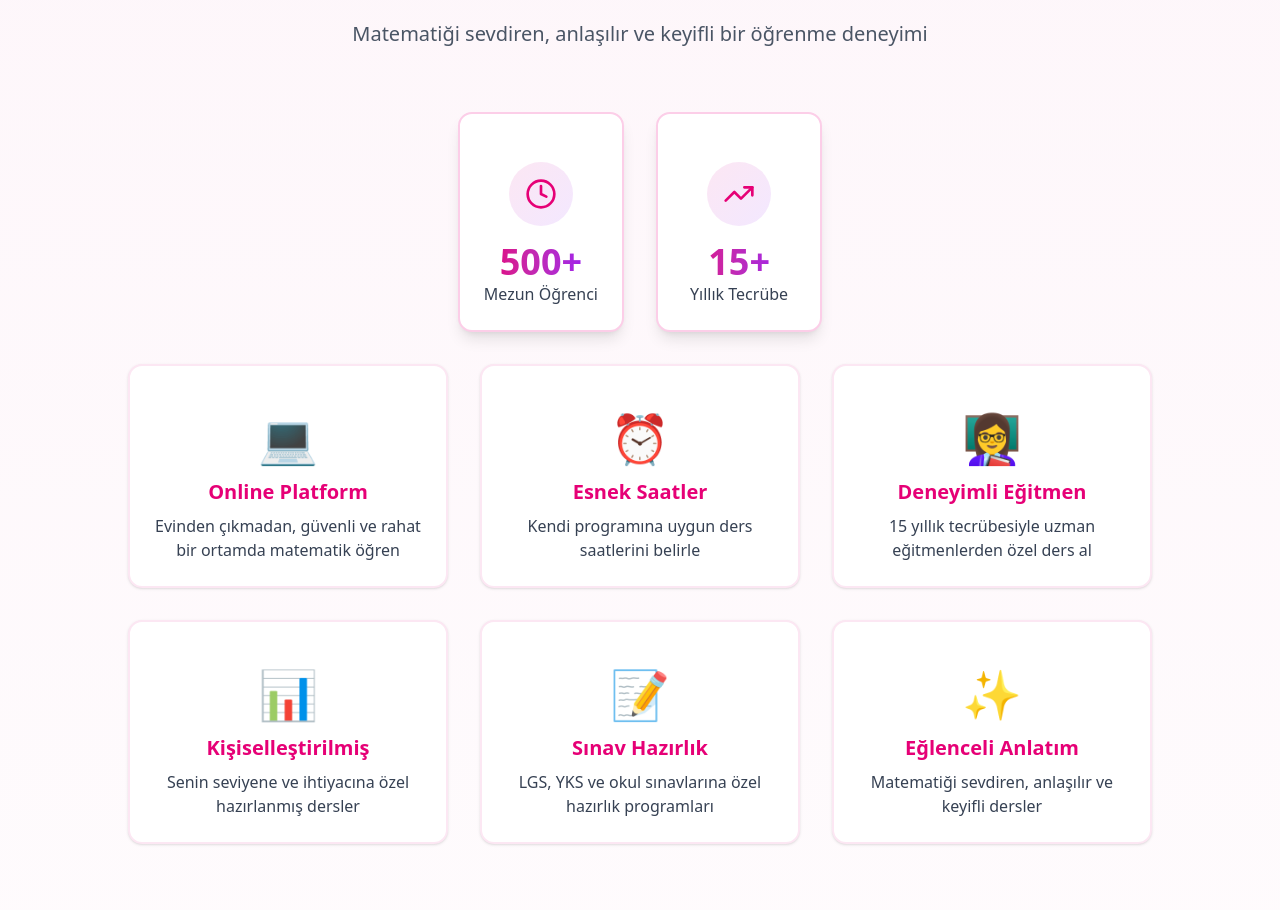
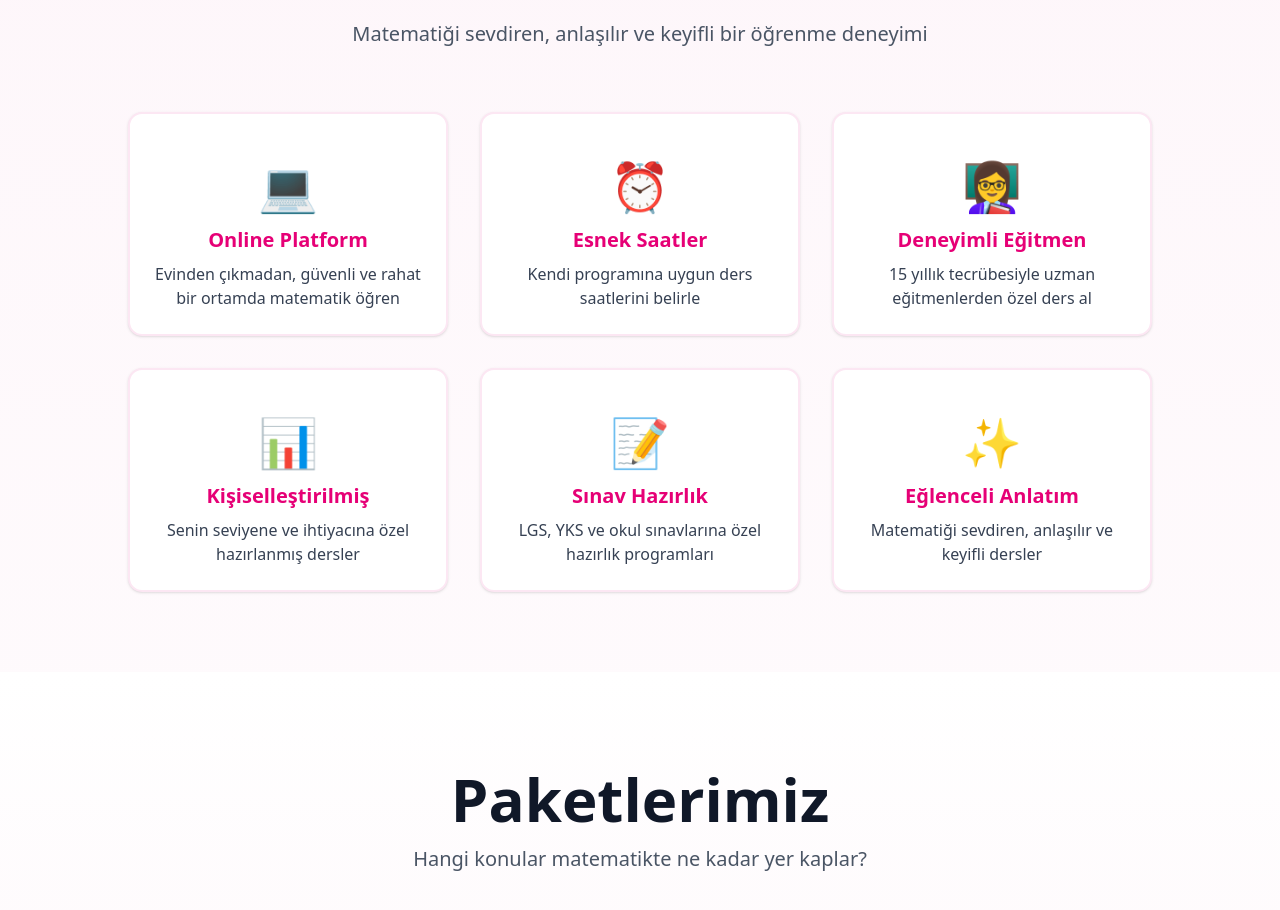
Before and after one commit to wizard-lgtm/kankimat, a Next.js app: page / in a window 1280 px wide. Shown: the part 1012-1922 px from the top of the page. Built offline with nearby package versions, Linux system fonts and the light colour scheme.

Commit message:
minor ui fixes

```diff
--- a/app/components/hero-section.tsx
+++ b/app/components/hero-section.tsx
@@ -8,7 +8,7 @@ export default function HeroSection() {
   return (
     <section
       id="anasayfa"
-      className="md:min-h-screen md:flex md:items-center md:justify-center container mx-auto px-4 sm:px-6 py-12 md:py-20"
+      className="min-h-screen flex items-center justify-center container mx-auto px-4 sm:px-6 py-12 md:py-20"
     >
       <div className="grid lg:grid-cols-2 gap-12 items-center mx-auto text-center">
         <div className="space-y-8 animate-in fade-in slide-in-from-left duration-700">
--- a/app/components/navigation.tsx
+++ b/app/components/navigation.tsx
@@ -21,7 +21,6 @@ export default function Navigation() {
     if (el) {
       el.scrollIntoView({ behavior: "smooth" });
     }
-    setMobileMenuOpen(false);
   };
 
   return (
--- a/app/components/why-us-section.tsx
+++ b/app/components/why-us-section.tsx
@@ -20,39 +20,6 @@ export default function WhyUsSection() {
       </p>
 
       {/* stats migrated here */}
-      <div className="grid grid-cols-1 md:grid-cols-2 gap-8 max-w-3xl mx-auto mb-8">
-        <Card className="border-2 border-pink-200 shadow-lg hover:shadow-xl transition-all hover:scale-105 duration-300">
-          <CardContent className="pt-6 text-center space-y-4">
-            <div className="bg-gradient-to-br from-pink-100 to-purple-100 w-16 h-16 rounded-full flex items-center justify-center mx-auto">
-              <Clock className="h-8 w-8 text-pink-600" />
-            </div>
-
-            <div>
-              <p className="text-4xl font-bold bg-gradient-to-r from-pink-600 to-purple-600 bg-clip-text text-transparent">
-                500+
-              </p>
-
-              <p className="text-gray-700 font-medium">Mezun Öğrenci</p>
-            </div>
-          </CardContent>
-        </Card>
-
-        <Card className="border-2 border-pink-200 shadow-lg hover:shadow-xl transition-all hover:scale-105 duration-300">
-          <CardContent className="pt-6 text-center space-y-4">
-            <div className="bg-gradient-to-br from-pink-100 to-purple-100 w-16 h-16 rounded-full flex items-center justify-center mx-auto">
-              <TrendingUp className="h-8 w-8 text-pink-600" />
-            </div>
-
-            <div>
-              <p className="text-4xl font-bold bg-gradient-to-r from-pink-600 to-purple-600 bg-clip-text text-transparent">
-                15+
-              </p>
-
-              <p className="text-gray-700 font-medium">Yıllık Tecrübe</p>
-            </div>
-          </CardContent>
-        </Card>
-      </div>
 
       <div className="grid md:grid-cols-2 lg:grid-cols-3 gap-8 max-w-6xl mx-auto justify-items-center">
         {[
```
